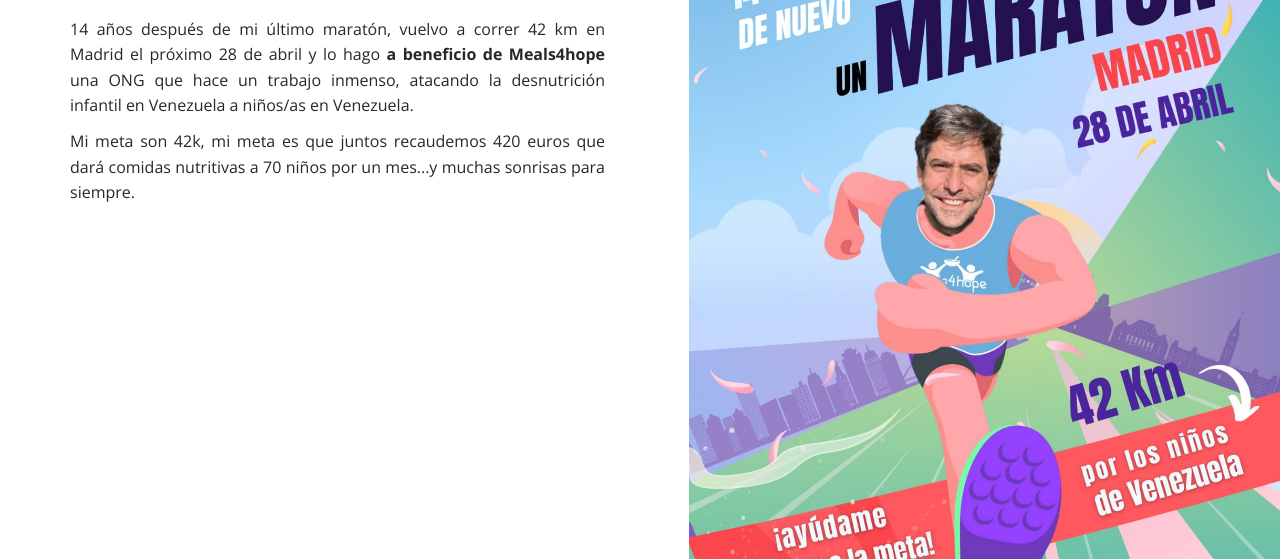
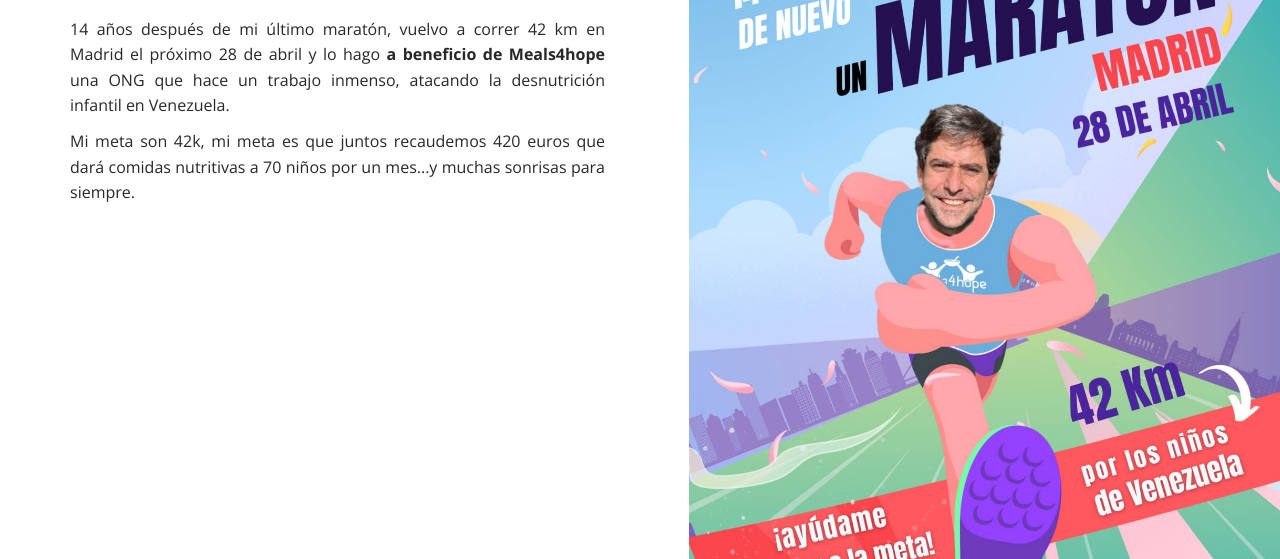
Before and after one commit to decktra/maraton_m4h, a plain HTML site: page index.html in a window 1280 px wide. Shown: the part 241-800 px from the top of the page. Drawn offline with nearby package versions, Linux system fonts and the light colour scheme.

Commit message:
new text

```diff
--- a/index.html
+++ b/index.html
@@ -81,8 +81,7 @@
                                 <span><b>... por los niños y niñas de Venezuela</b></span>
                             </div>
                             <p>14 años después de mi último maratón, vuelvo a correr 42 km en Madrid el próximo 28 de abril y lo hago
-                                <b>a beneficio de Meals4hope</b> una ONG que hace un trabajo inmenso, atacando la desnutrición infantil en Venezuela
-                                a niños/as en Venezuela.</p>
+                                <b>a beneficio de Meals4hope</b> una ONG que hace un trabajo inmenso, atacando la desnutrición infantil en Venezuela.</p>
 
                             <p>Mi meta son 42k, mi meta es que juntos recaudemos 420 euros que dará comidas nutritivas a 70 niños por un mes...y muchas sonrisas para siempre.
                             </p>
```
